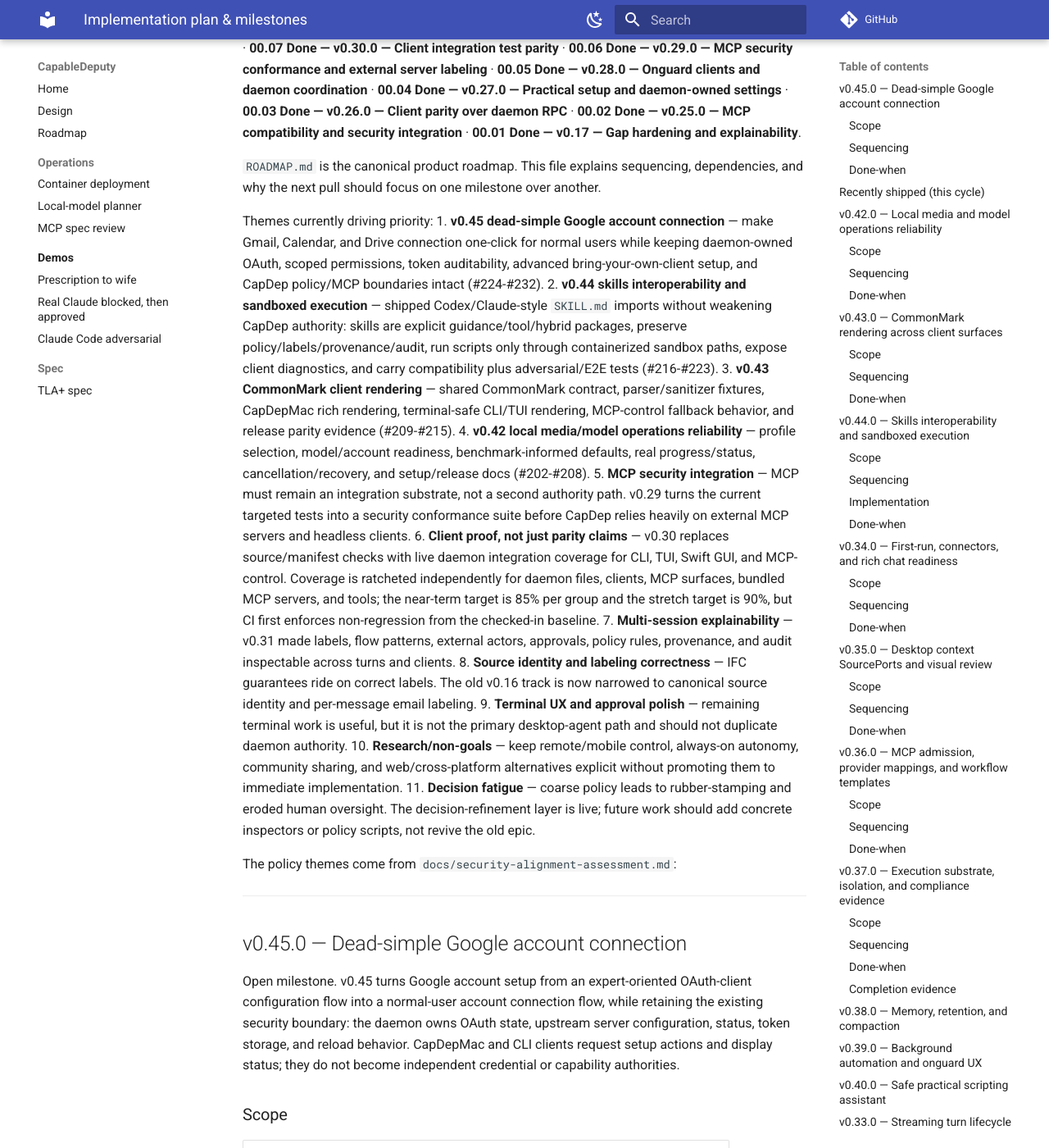
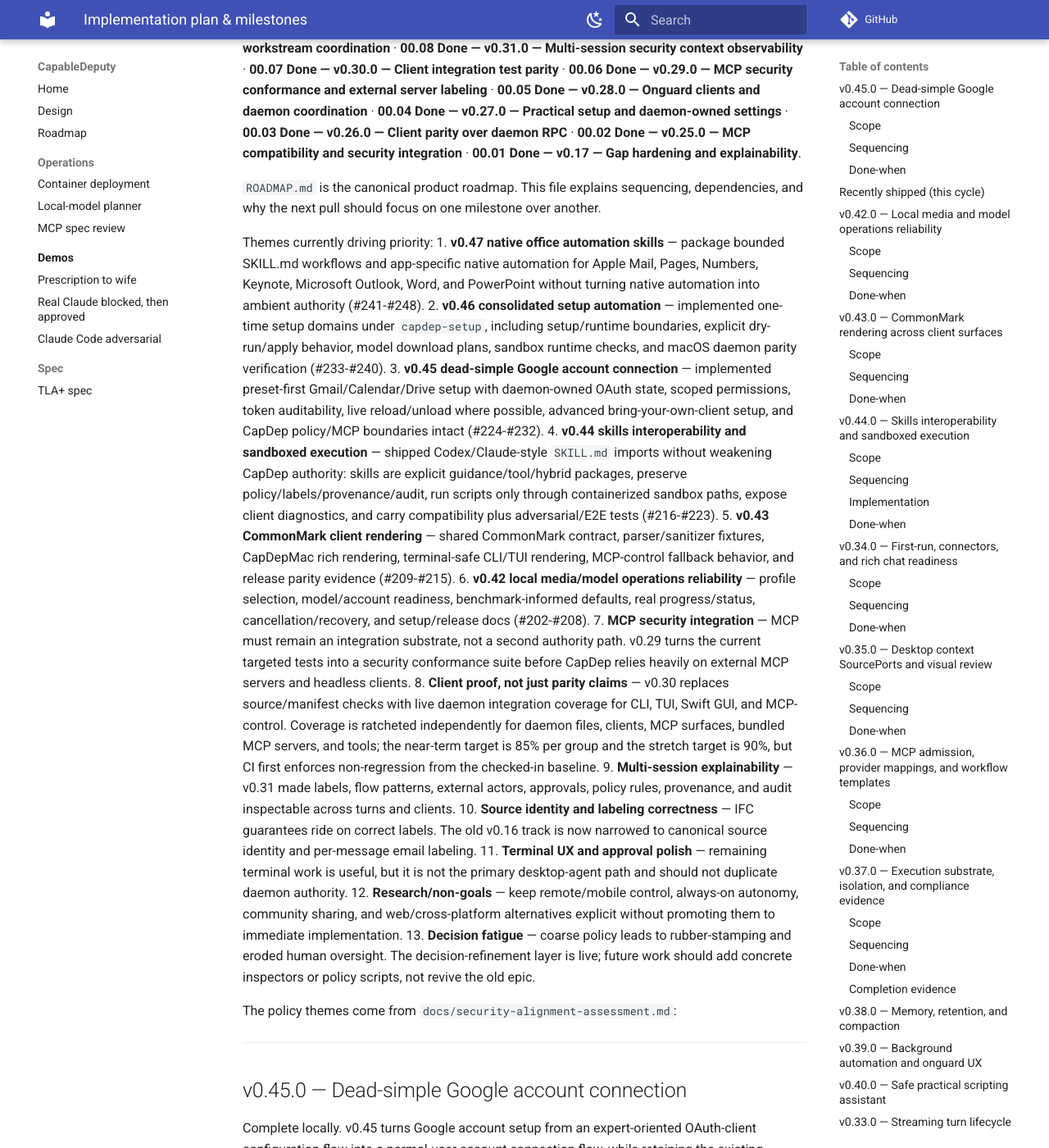
Before and after one commit to marctjones/capabledeputy, an MkDocs documentation site: the page built from docs/implementation-plan.md, in a window 1280 px wide and 1400 px high, scrolled down 786 px. Shown: the whole window at 82% size. Built offline with MkDocs 1.6.1 and Material for MkDocs 9.7.7, drawn with Linux system fonts in a browser that asks for light colours; comment, search, counter and statistics services are not loaded; some of the changed text lies outside the part shown.

```diff
--- a/docs/client-parity.json
+++ b/docs/client-parity.json
@@ -151,6 +151,7 @@
     "setup.google.oauth_login": {"tier": "operator", "cli": "implemented", "tui": "implemented", "swift_gui": "implemented", "mcp_control": "implemented"},
     "setup.google.oauth_revoke": {"tier": "operator", "cli": "implemented", "tui": "implemented", "swift_gui": "implemented", "mcp_control": "implemented"},
     "setup.google.oauth_status": {"tier": "operator", "cli": "implemented", "tui": "implemented", "swift_gui": "implemented", "mcp_control": "implemented"},
+    "setup.google.oauth_diagnostics": {"tier": "operator", "cli": "intentional", "tui": "intentional", "swift_gui": "intentional", "mcp_control": "intentional"},
     "setup.google_gmail.configure_oauth": {"tier": "operator", "cli": "intentional", "tui": "intentional", "swift_gui": "intentional", "mcp_control": "implemented"},
     "setup.google_gmail.oauth_login": {"tier": "operator", "cli": "intentional", "tui": "intentional", "swift_gui": "intentional", "mcp_control": "implemented"},
     "setup.google_gmail.oauth_status": {"tier": "operator", "cli": "intentional", "tui": "intentional", "swift_gui": "intentional", "mcp_control": "implemented"},
--- a/docs/implementation-plan.md
+++ b/docs/implementation-plan.md
@@ -5,9 +5,9 @@ with dependencies. Authoritative status is GitHub; this doc is the *sequencing
 rationale*. Last refreshed 2026-07-04 — **v0.44.0** is the current stable
 release, covering local media/model operations reliability, CommonMark rendering
 across client surfaces, and skills interoperability with sandboxed execution.
-The live GitHub tracker has one open product milestone for v0.45 Google account
-connection work, no unmilestoned open issues, and every GitHub milestone title
-now carries an ordered prefix.
+v0.45 Google account connection and v0.46 consolidated setup automation are
+implemented on `main`; v0.47 native office automation skills is the next
+implementation milestone.
 
 Recently completed stable release: **v0.44.0**.
 
@@ -15,10 +15,11 @@ Included product milestones: **12 Product — v0.42.0 — Local media/model
 operations reliability** · **13 Product — v0.43.0 — CommonMark rendering
 across client surfaces** · **14 Product — v0.44.0 — Skills interoperability
 and sandboxed execution** · **15 Product — v0.45.0 — Dead-simple Google account
-connection**.
+connection** · **16 Product — v0.46.0 — Consolidated setup automation** ·
+**17 Product — v0.47.0 — Native office automation skills**.
 
-Next implementation milestone: **15 Product — v0.45.0 — Dead-simple Google
-account connection** (#224-#232).
+Next implementation milestone: **17 Product — v0.47.0 — Native office
+automation skills** (#241-#248).
 
 Recently completed product milestones: **11 Product — v0.41.0 — CapDepMac
 reliability and safe scripting UX** · **06 Product — v0.40.0 — Safe practical
@@ -45,47 +46,56 @@ v0.17 — Gap hardening and explainability**.
 dependencies, and why the next pull should focus on one milestone over another.
 
 Themes currently driving priority:
-1. **v0.45 dead-simple Google account connection** — make Gmail, Calendar, and
-   Drive connection one-click for normal users while keeping daemon-owned OAuth,
-   scoped permissions, token auditability, advanced bring-your-own-client
-   setup, and CapDep policy/MCP boundaries intact (#224-#232).
-2. **v0.44 skills interoperability and sandboxed execution** — shipped
+1. **v0.47 native office automation skills** — package bounded SKILL.md
+   workflows and app-specific native automation for Apple Mail, Pages, Numbers,
+   Keynote, Microsoft Outlook, Word, and PowerPoint without turning native
+   automation into ambient authority (#241-#248).
+2. **v0.46 consolidated setup automation** — implemented one-time setup domains
+   under `capdep-setup`, including setup/runtime boundaries, explicit
+   dry-run/apply behavior, model download plans, sandbox runtime checks, and
+   macOS daemon parity verification (#233-#240).
+3. **v0.45 dead-simple Google account connection** — implemented preset-first
+   Gmail/Calendar/Drive setup with daemon-owned OAuth state, scoped permissions,
+   token auditability, live reload/unload where possible, advanced
+   bring-your-own-client setup, and CapDep policy/MCP boundaries intact
+   (#224-#232).
+4. **v0.44 skills interoperability and sandboxed execution** — shipped
    Codex/Claude-style `SKILL.md` imports without weakening CapDep authority:
    skills are explicit guidance/tool/hybrid packages, preserve
    policy/labels/provenance/audit, run scripts only through containerized
    sandbox paths, expose client diagnostics, and carry compatibility plus
    adversarial/E2E tests (#216-#223).
-3. **v0.43 CommonMark client rendering** — shared CommonMark contract,
+5. **v0.43 CommonMark client rendering** — shared CommonMark contract,
    parser/sanitizer fixtures, CapDepMac rich rendering, terminal-safe CLI/TUI
    rendering, MCP-control fallback behavior, and release parity evidence
    (#209-#215).
-4. **v0.42 local media/model operations reliability** — profile selection,
+6. **v0.42 local media/model operations reliability** — profile selection,
    model/account readiness, benchmark-informed defaults, real progress/status,
    cancellation/recovery, and setup/release docs (#202-#208).
-5. **MCP security integration** — MCP must remain an integration substrate, not
+7. **MCP security integration** — MCP must remain an integration substrate, not
    a second authority path. v0.29 turns the current targeted tests into a
    security conformance suite before CapDep relies heavily on external MCP
    servers and headless clients.
-6. **Client proof, not just parity claims** — v0.30 replaces source/manifest
+8. **Client proof, not just parity claims** — v0.30 replaces source/manifest
    checks with live daemon integration coverage for CLI, TUI, Swift GUI, and
    MCP-control.
    Coverage is ratcheted independently for daemon files, clients, MCP
    surfaces, bundled MCP servers, and tools; the near-term target is 85% per
    group and the stretch target is 90%, but CI first enforces non-regression
    from the checked-in baseline.
-7. **Multi-session explainability** — v0.31 made labels, flow patterns,
+9. **Multi-session explainability** — v0.31 made labels, flow patterns,
    external actors, approvals, policy rules, provenance, and audit inspectable
    across turns and clients.
-8. **Source identity and labeling correctness** — IFC guarantees ride on
+10. **Source identity and labeling correctness** — IFC guarantees ride on
    correct labels. The old v0.16 track is now narrowed to canonical source
    identity and per-message email labeling.
-9. **Terminal UX and approval polish** — remaining terminal work is useful,
+11. **Terminal UX and approval polish** — remaining terminal work is useful,
    but it is not the primary desktop-agent path and should not duplicate daemon
    authority.
-10. **Research/non-goals** — keep remote/mobile control, always-on autonomy,
+12. **Research/non-goals** — keep remote/mobile control, always-on autonomy,
    community sharing, and web/cross-platform alternatives explicit without
    promoting them to immediate implementation.
-11. **Decision fatigue** — coarse policy leads to rubber-stamping and eroded
+13. **Decision fatigue** — coarse policy leads to rubber-stamping and eroded
    human oversight. The decision-refinement layer is live; future work should
    add concrete inspectors or policy scripts, not revive the old epic.
 
@@ -95,7 +105,7 @@ The policy themes come from `docs/security-alignment-assessment.md`:
 
 ## v0.45.0 — Dead-simple Google account connection
 
-Open milestone. v0.45 turns Google account setup from an expert-oriented
+Complete locally. v0.45 turns Google account setup from an expert-oriented
 OAuth-client configuration flow into a normal-user account connection flow,
 while retaining the existing security boundary: the daemon owns OAuth state,
 upstream server configuration, status, token storage, and reload behavior.
@@ -106,15 +116,15 @@ become independent credential or capability authorities.
 
 | Issue | Work | Status |
 |---|---|---|
-| #224 | EPIC: dead-simple Google account connection | Open |
-| #226 | Decide and implement default Google OAuth identity strategy | Open |
-| #225 | One-click CapDepMac Google account wizard | Open |
-| #227 | Daemon hot-reload after Google OAuth token changes | Open |
-| #228 | Google OAuth preflight, postflight, and repair diagnostics | Open |
-| #229 | Unified Google scope presets and account selection | Open |
-| #230 | CLI parity for Google connect, status, and disconnect | Open |
-| #231 | Automated tests for Google OAuth setup state machine | Open |
-| #232 | Update Google Workspace docs for simple and advanced setup | Open |
+| #224 | EPIC: dead-simple Google account connection | Done locally |
+| #226 | Decide and implement default Google OAuth identity strategy | Done locally |
+| #225 | One-click CapDepMac Google account wizard | Done locally |
+| #227 | Daemon hot-reload after Google OAuth token changes | Done locally |
+| #228 | Google OAuth preflight, postflight, and repair diagnostics | Done locally |
+| #229 | Unified Google scope presets and account selection | Done locally |
+| #230 | CLI parity for Google connect, status, and disconnect | Done locally |
+| #231 | Automated tests for Google OAuth setup state machine | Done locally |
+| #232 | Update Google Workspace docs for simple and advanced setup | Done locally |
 
 ### Sequencing
 
@@ -139,13 +149,16 @@ become independent credential or capability authorities.
 
 ### Done-when
 
-- A normal user can connect Gmail, Calendar, and Drive from CapDepMac without
-  visiting Google Cloud Console or pasting OAuth client secrets.
+- A normal user chooses Gmail, Gmail + Calendar, or Gmail + Calendar + Drive
+  from CapDepMac, and CapDep keeps the underlying MCP services separately
+  scoped and statused.
 - Advanced BYO Google OAuth client setup remains supported and documented for
-  users who need their own project or tenant controls.
+  users who need their own project or tenant controls; CapDep does not yet ship
+  a hosted multi-user Google OAuth client.
 - Daemon config, upstream MCP server availability, and tool status update after
-  token creation, revocation, scope change, and account switch without a manual
-  daemon restart.
+  token creation, revocation, scope change, and account switch through live
+  reload/unload when the upstream manager is available, with explicit restart
+  requirements otherwise.
 - CapDepMac and CLI show the signed-in account, enabled services, missing
   scopes, token health, and repair actions without exposing token or secret
   material.
```
Also changed, not shown: ROADMAP.md (+22 -20 lines), 1 other file.
